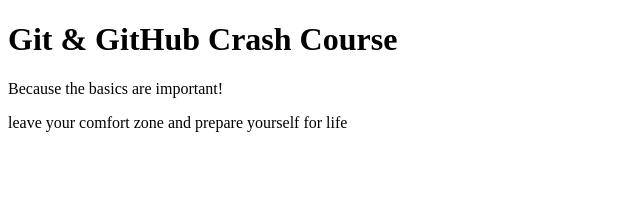
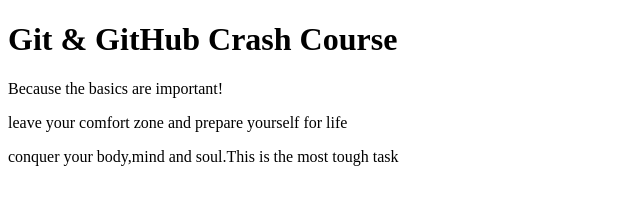
Before and after one commit to kanand31/learningadvance, a plain HTML site: page index.html in a window 1280 px wide. Shown: the whole page, without its empty margins (0-640 px from the left). Drawn offline with Linux system fonts and the light colour scheme.

Commit message:
introducing some errors

```diff
--- a/index.html
+++ b/index.html
@@ -10,5 +10,6 @@
     <h1>Git & GitHub Crash Course</h1>
     <p>Because the basics are important!</p>
     <p> leave your comfort zone and prepare yourself for life</p>
+    <p> conquer your body,mind and soul.This is the most tough task </p>
   </body>
 </html>
```
